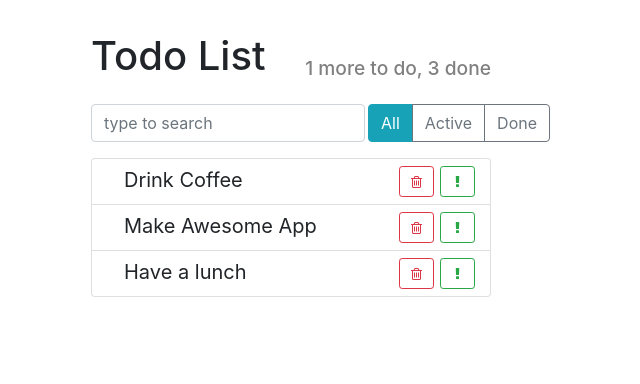
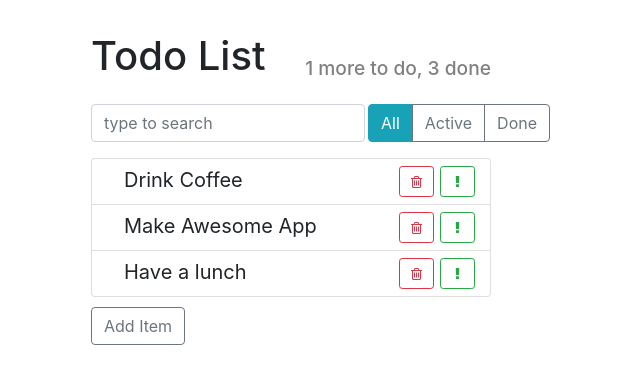
Before and after one commit to EugeneShatalin/Todo-List-Udemy---Juriy-Bura-, a React (Create React App) app: page / in a window 1280 px wide. Shown: the top 384 px of the page, without its empty margins (349-989 px from the left). Built offline with nearby package versions, Linux system fonts and the light colour scheme.

Commit message:
Lesson 41. setState () - adding an element

```diff
--- a/src/components/app/app.jsx
+++ b/src/components/app/app.jsx
@@ -3,11 +3,13 @@ import AppHeader from '../app-header';
 import SearchPanel from '../search-panel';
 import TodoList from '../todo-list';
 import ItemStatusFilter from '../item-status-filter';
+import ItemAddForm from '../item-add-form';
 
 import './app.css';
 
 export default class App extends Component {
 
+    maxId = 100;
     state = {
         todoData: [
             {label: 'Drink Coffee', important: false, id: 1},
@@ -29,6 +31,23 @@ export default class App extends Component {
         });
     }
 
+    addItem = (text) => {
+        const newItem = {
+            label: text,
+            important: false,
+            id: this.maxId++
+        };
+        this.setState(({todoData}) => {
+            const newArr = [
+                ...todoData,
+                newItem
+            ];
+            return {
+                todoData: newArr
+            };
+        });
+    };
+
     render() {
         return (
             <div className="todo-app">
@@ -41,6 +60,7 @@ export default class App extends Component {
                 <TodoList
                     todos={this.state.todoData}
                     onDeleted={this.deleteItem}/>
+                <ItemAddForm addItem={this.addItem}/>
             </div>
         );
     }
--- /dev/null
+++ b/src/components/item-add-form/index.js
@@ -0,0 +1,3 @@
+import ItemAddForm from './item-add-form';
+
+export default ItemAddForm;
--- /dev/null
+++ b/src/components/item-add-form/item-add-form.css
@@ -0,0 +1,3 @@
+.item-add-form {
+    margin-top: 10px;
+}
--- /dev/null
+++ b/src/components/item-add-form/item-add-form.jsx
@@ -0,0 +1,15 @@
+import React, {Component} from 'react';
+import './item-add-form.css';
+
+export default class ItemAddForm extends Component {
+    render() {
+        return (
+            <div className="item-add-form">
+                <button className="btn btn-outline-secondary"
+                        onClick={() => {this.props.addItem("Hellow World!!!")}}>
+                    Add Item
+                </button>
+            </div>
+        );
+    }
+}
```
Also changed, not shown: 1 other file (tests, documents, lock files or other folders).
